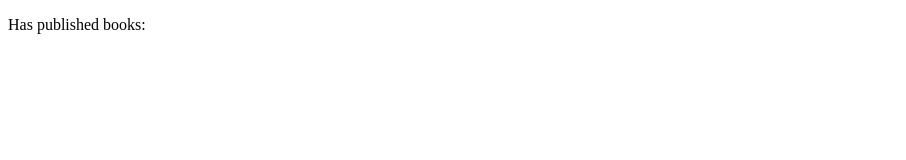
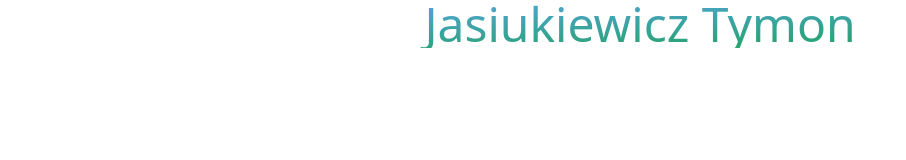
Before and after one commit to jasiukiewicztymon/Whatsapp-bot-ANF, a plain HTML site: page index.html in a window 1280 px wide. Shown: the whole page, without its empty margins (0-906 px from the left). Drawn offline with nearby package versions, Linux system fonts and the light colour scheme.

Commit message:
Update index.html

```diff
--- a/index.html
+++ b/index.html
@@ -5,13 +5,18 @@
   <meta http-equiv="X-UA-Compatible" content="IE=edge">
   <meta name="viewport" content="width=device-width, initial-scale=1.0">
   <title>ANF What's app Bot</title>
+
+  <script src="https://cdn.tailwindcss.com"></script>
 </head>
 <body>
   <script src="https://unpkg.com/vue@3"></script>
 
   <div id="app">
-    <p>Has published books:</p>
-    <span>{{ publishedBooksMessage }}</span>
+    <section id="personalinfo">
+      <header class="">
+        <h1 class="text-center text-5xl text-transparent bg-clip-text bg-gradient-to-br from-blue-400 to-green-600">{{personalcollection.name}}</h1>
+      </header>
+    </section>
   </div>
 
   <script src="./vue.js"></script>
```
